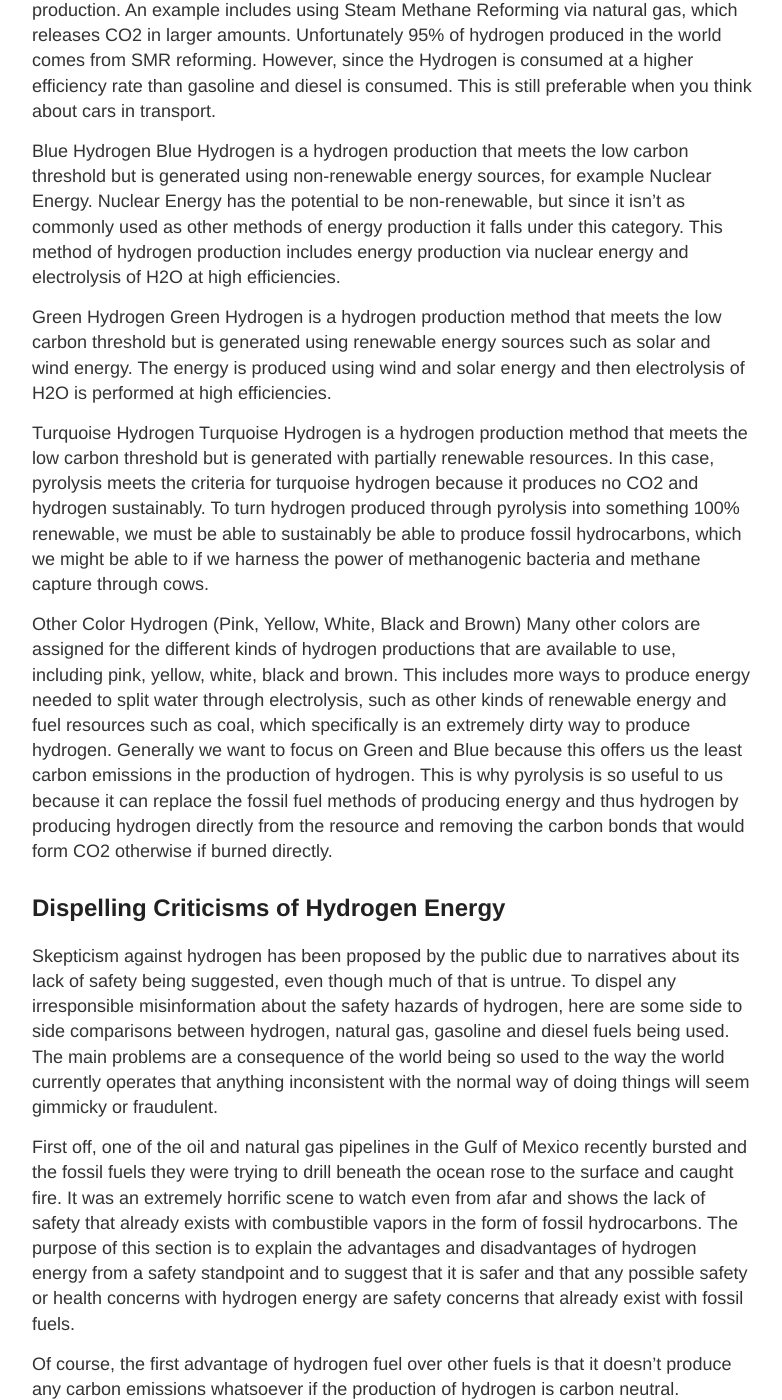
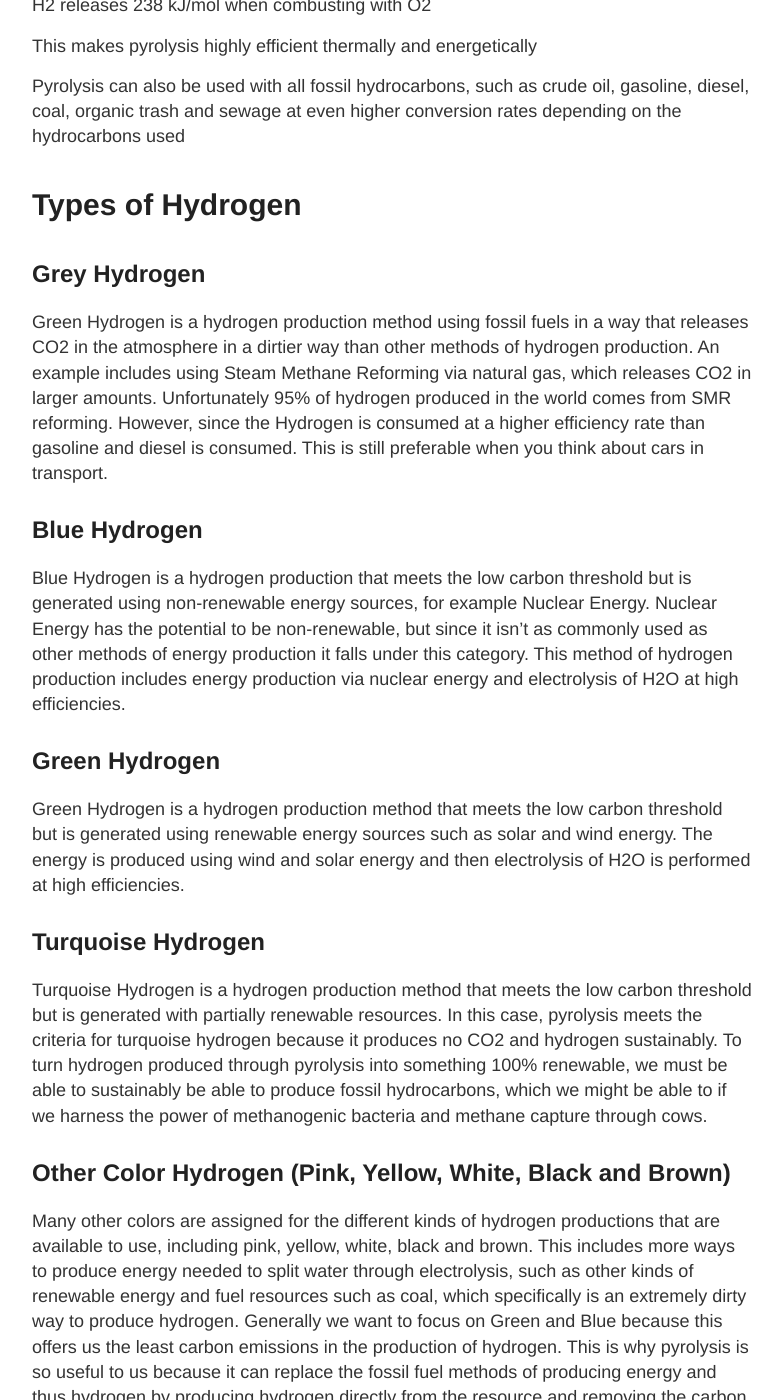
Before and after one commit to YungRaj/YungRaj.github.io, a Jekyll site: the page built from _posts/2022-08-15-Hydrogen.md, in a window 1280 px wide and 1400 px high, scrolled down 2583 px. Shown: the whole window, without its empty margins (248-1030 px from the left). Built offline with Jekyll 4.4.1, drawn with Linux system fonts in a browser that asks for light colours; some of the changed text lies outside the part shown.

Commit message:
Hydrogen Energy

```diff
--- a/_posts/2022-08-15-Hydrogen.md
+++ b/_posts/2022-08-15-Hydrogen.md
@@ -13,7 +13,7 @@
 
 The reaction of H2 and O2 to form water is as follows.
 
-H2 + 2O2 -> 2H2O
+H2 + 2O2 → 2H2O
 
 The Gibbs free energy of Hydrogen combustion to form water is about 250kJ/mol H2, which means substantial amounts of energy can be produced from the combustion of H2 at 100% efficiency.
 
@@ -27,28 +27,27 @@
 
 However, new technologies such as the Solid Oxide Fuel Cells (SOFC) have also garnered attention and have proven to be promising. SOFCs rely on the Hydrogen Oxidation Reaction (HOR) at the anode and the Oxygen Reduction Reaction (ORR) at the cathode, the negatively charged ionic Oxygen passing through the electrolytic membrane and the final reaction to produce water happening at the end of this process.
 
-
 The feasibilty of using Fuel Cells has shown to be promising in transport applications because of the infinite supply of Oxygen in the atmosphere and the fact that Hydrogen is also common in nature, but unfortunately not so much in pure form. Hydrogen is mostly found in water and hydrocarbon compounds, so the biggest key takeaway is that for Hydrogen energy to prove effective, we must extract and produce Hydrogen in the most chemically/physically efficient, energy efficient, and cost effective ways.
 
 What is the solution?
 
-## Pyrolysis
+# Pyrolysis
 
-Feedstocks
+## Feedstocks
 
-Natural Gas
-CH4→ C + 2H2
+### Natural Gas
+CH4  →  C + 2H2
 
-Propane
+### Propane
 C3H8 → 3C + 4H2
 
-Gasoline
+### Gasoline
 Gasoline contains mainly alkanes (paraffins), alkenes (olefins), and aromatics. Paraffins are straight chain or branched hydrocarbons. Olefins are straight chain or branched hydrocarbons with one or several double bonds. Aromatics are with one or several benzene rings. Benzene has a smell because of the shape of benzene, hence the name aromatics. Most individuals can begin to smell benzene in air at 1.5 to 4.7 ppm. Gasoline contains hydrocarbons with usually 4-12 hydrocarbons with a boiling range from 30C and 210C
 
-Diesel
+### Diesel
 Diesel fuel consists mainly of paraffins, aromatics and naphthenes. Paraffins are straight chain or branched hydrocarbons. Aromatics are with one or several benzene rings. Naphthenes are with one or several non-aromatic rings. Diesel contains hydrocarbons with 12-20 carbon atoms and the boiling range is between 170C and 360C. Gasoline and Diesel fuel contain approximately 86% atomic weight of carbon and 14% atomic weight of hydrogen but the hydrogen to carbon atomic ratio changes in some way depending on composition.
 
-Pyrolysis
+## Pyrolysis
 
 37.36kJ are necessary to produce 1mol of H2, whereas 286kJ per mol H2 are required in water electrolysis. This may vary depending on the catalysts used, molten metals, salts, etc.
 
@@ -59,24 +58,29 @@
 Pyrolysis can also be used with all fossil hydrocarbons, such as crude oil, gasoline, diesel, coal, organic trash and sewage at even higher conversion rates depending on the hydrocarbons used
 
 
-## Types of Hydrogen
+# Types of Hydrogen
 
-Grey Hydrogen
+## Grey Hydrogen
+
 Green Hydrogen is a hydrogen production method using fossil fuels in a way that releases CO2 in the atmosphere in a dirtier way than other methods of hydrogen production. An example includes using Steam Methane Reforming via natural gas, which releases CO2 in larger amounts. Unfortunately 95% of hydrogen produced in the world comes from SMR reforming. However, since the Hydrogen is consumed at a higher efficiency rate than gasoline and diesel is consumed. This is still preferable when you think about cars in transport.
 
-Blue Hydrogen
+## Blue Hydrogen
+
 Blue Hydrogen is a hydrogen production that meets the low carbon threshold but is generated using non-renewable energy sources, for example Nuclear Energy. Nuclear Energy has the potential to be non-renewable, but since it isn’t as commonly used as other methods of energy production it falls under this category. This method of hydrogen production includes energy production via nuclear energy and electrolysis of H2O at high efficiencies.
 
-Green Hydrogen
+## Green Hydrogen
+
 Green Hydrogen is a hydrogen production method that meets the low carbon threshold but is generated using renewable energy sources such as solar and wind energy. The energy is produced using wind and solar energy and then electrolysis of H2O is performed at high efficiencies.
 
-Turquoise Hydrogen
+## Turquoise Hydrogen
+
 Turquoise Hydrogen is a hydrogen production method that meets the low carbon threshold but is generated with partially renewable resources. In this case, pyrolysis meets the criteria for turquoise hydrogen because it produces no CO2 and hydrogen sustainably. To turn hydrogen produced through pyrolysis into something 100% renewable, we must be able to sustainably be able to produce fossil hydrocarbons, which we might be able to if we harness the power of methanogenic bacteria and methane capture through cows.
 
-Other Color Hydrogen (Pink, Yellow, White, Black and Brown)
+## Other Color Hydrogen (Pink, Yellow, White, Black and Brown)
+
 Many other colors are assigned for the different kinds of hydrogen productions that are available to use, including pink, yellow, white, black and brown. This includes more ways to produce energy needed to split water through electrolysis, such as other kinds of renewable energy and fuel resources such as coal, which specifically is an extremely dirty way to produce hydrogen. Generally we want to focus on Green and Blue because this offers us the least carbon emissions in the production of hydrogen. This is why pyrolysis is so useful to us because it can replace the fossil fuel methods of producing energy and thus hydrogen by producing hydrogen directly from the resource and removing the carbon bonds that would form CO2 otherwise if burned directly.
 
-## Dispelling Criticisms of Hydrogen Energy
+# Dispelling Criticisms of Hydrogen Energy
 
 Skepticism against hydrogen has been proposed by the public due to narratives about its lack of safety being suggested, even though much of that is untrue. To dispel any irresponsible misinformation about the safety hazards of hydrogen, here are some side to side comparisons between hydrogen, natural gas, gasoline and diesel fuels being used. The main problems are a consequence of the world being so used to the way the world currently operates that anything inconsistent with the normal way of doing things will seem gimmicky or fraudulent.
 
@@ -92,30 +96,45 @@
 
 While hydrogen is much safer in comparison to fossil hydrocarbon fuels, it isn’t free from potential dangers. Gas safety issues that hydrogen operators need to be aware of are the wide explosive ranges of hydrogen, the invisible flames that come with burning hydrogen, and the inability to smell, see, or taste hydrogen in the surrounding areas. When leaks occur, our hydrogen systems must deploy onboard leak detection systems, ventilation systems to prevent leaks from reaching flammable levels or ignition, fire detection via smoke detectors or heat detectors and pressure relief devices that vent our hydrogen systems.
 
+# Hydrogen Use Cases
+
 Use Hydrogen Fuel Cell to generate electricity with water as output
 
 Use Hydrogen in a gas turbine plant to burn Hydrogen using Oxygen at around 60% efficiency. NOx and SOx will need to scrubbed using catalytic conversion
 
 Use Hydrogen in cargo ships, trains, planes, buses, etc as a way to power transport at much higher efficiencies without carbon emissions
+
 Glass is manufactured using a tin bath upon which the glass in molten form is deposited, creating a flat smooth surface. To prevent oxidation, the tin bath is provided with a positive pressure consisting of nitrogen and hydrogen
-Hydrogen is used as a coolant in electric generating equipment because its low viscosity and high heat caacity
+
+Hydrogen is used as a coolant in electric generating equipment because its low viscosity and high heat capacity
+
 Semiconductor production uses hydrogen for manufacturing, sintering, packaging and wafer annealing because of its reducing or oxygen scavenging properties
+
 Ammonia Production via the Haber-Bosch process uses hydrogen to produce ammonia in large amounts, which is used in crop production, fertilization, etc.
+
 1/2N2 (g) + 3/2H2 (g) ↔ NH3
+
 The yield for this reaction is increased using an iron catalyst and increasing reaction pressure
+
 Ammonia can also be used as a fuel source for transport in cars, although unlikely
 
+# Carbon Use Cases
 
-Use Cases of Carbon Product
 Sell to cement factory, brick factory, carbon pellets producer or carbon black mill
+
 Put back into coal sites, landfills, or combined with heavy metals to improve soil quality
+
 Graphite
+
 Rubber products such as car tires, belts, hoses, gaskets, diaphragms, vibration isolation devices, bushings, air springs, chassis bumpers, multiple types of pads, boots, wiper blades, fascia, conveyor wheels, and grommets
+
 Shields from UV rays and prevents plastic aging
+
 Pigments for printing inks and paints
+
 If anyone is dissatisfied with the endless supply of carbon, it is perfectly fine to store it in the ground. There is absolutely no danger to storing Carbon underground unlike the way it would be hazardous to perform Carbon Dioxide sequestration underground
 
-Catalysts
+# Catalysts
 
 In this section, we will be describing the different types of catalysts we can use for our reactors and why they are beneficial for use in a practical commercial system. Notably, one of the main ones we can use are the byproducts of our reactions.
 
@@ -130,13 +149,13 @@
 The reaction has an endothermic penalty of 172.6 kJ per mole, which could then be provided by renewable energy somehow. This reaction reminds me of the electrochemical reduction (electrolysis) of CO2 reaction, which can be used in practice where sequestration CO2 can be electrolyzed to form Carbon and/or Carbon Monoxide. More information can be found here.
 
 
-Carbon Black
+## Carbon Black
 
 Carbon Black is a reasonably decent catalyst for our reaction because it is the byproduct of pyrolysis! For our reaction to work best, we want to have a catalyst that is commonly available, and this is a great option because we will have an extremely high quantity during the course of operating reactors long term. Activated Carbon will be a better option with respect to all our feedstocks that we will act on because the H2 selectivity is higher.
 
 In addition, any excess carbon black produced, which we will have in extremely large amounts, will be sold to invested parties for use in many industrial applications, for example for the production of car tires, graphite, graphene, synthetic diamonds, etc.
 
-Activated Carbon
+## Activated Carbon
 
 Activated Carbon is a brilliant catalyst for the reaction because the byproducts of pyrolysis are carbon, and in this case for us to make use of this catalyst, we would need to add an activating agent in our reactor to create activated carbon, and that increases the H2 selectivity of higher hydrocarbons to a much larger percentage in comparison to normal carbon by lowering the activation energy needed to break down all C-H bonds in our feedstock.
 
@@ -144,29 +163,34 @@
 
 We will need to carefully design an activating agent inside our future pyrolysis reactors that best produces activated carbon, which is the most important catalyst for our reactions, that highly increases the H2 selectivity at different temperatures.
 
-Types of Activated Carbon
+### Types of Activated Carbon
 
-Powdered AC - activated carbon in powdered form where the granules are less than 1mm in size with average diameters of 0.15mm and 0.25mm. They are characterized by large surface area to volume ratios.
+#### Powdered AC
+Activated Carbon in powdered form where the granules are less than 1mm in size with average diameters of 0.15mm and 0.25mm. They are characterized by large surface area to volume ratios.
 
-Granular AC - relatively larger particle size compared to powdered AC
+#### Granular AC
+relatively larger particle size compared to powdered AC
 
-Extruded AC - “combines powdered activated carbon with a binder, which are fused together and extruded into a cylindrical shaped activated carbon block with diameters from 0.8 to 130 mm. used in gas phase applications because of low pressure drop, high mechanical strength and low dust content”
+#### Extruded AC
+“combines powdered activated carbon with a binder, which are fused together and extruded into a cylindrical shaped activated carbon block with diameters from 0.8 to 130 mm. used in gas phase applications because of low pressure drop, high mechanical strength and low dust content”
 
-Bead AC - made from petroleum pitch and supplied in diameters from 0.35mm to 0.80mm. Similar to EAC, but with smaller grain size.
+#### Bead AC
+made from petroleum pitch and supplied in diameters from 0.35mm to 0.80mm. Similar to EAC, but with smaller grain size.
 
-Acetylene
+## Acetylene
 Acetylene, also known as C2H2, according to Wikipedia, “is used in methane and hydrogen storage, air purification, solvent recovery, decaffeination, gold purification, metal extraction, water purification, medicine, sewage treatment, air filters in respirators, filters in compressed air, teeth whitening, production of hydrogen chloride and many other applications.” It is a good catalyst for our reaction because it is one of the lowest hydrocarbons which might or might not be a byproduct of our reaction. It can increase H2 selectivity for varying feedstock. We can use this catalyst in a combination with other catalysts such as carbon to improve the reaction.
 
 This is a great candidate to use in combination with other catalysts in our DWSIM simulation to figure out what the most optimal conditions for our reactor are to produce the most amount of Hydrogen.
 
-Molten Gallium
+## Molten Gallium
 
 In this article, the goal of the reactor is to use liquid metal in a bubbly form to catalyze the pyrolysis reaction for methane. Gallium is chosen because of its low melting point @ 29.7 degrees C. It may present catalytic properties in pyrolysis. A maximum methane conversion of 91% was achieved in a 50-50% Ar CH4 mixture with an average reactor temperature of 1119 C, where gallium made up 43% of the reactor volume.
 
 The article also mentions the use of cheaper metals such a Bi and Al to compare with gallium used as a catalyst for the reaction. Nickel powder might be used to improve conversion at lower temperatures. The key idea here is that molten metals are cheap, so using them is a great idea in a high pressure and temperature reactor. Since activated carbon is a great candidate for catalytic conversion to hydrogen, we want to try to experiment with a combination of optimal secondary catalysts such as these in parallel with activated carbon to optimize our reactors.
 
 
-Molten Alkali Chloride Salts
+## Molten Alkali Chloride Salts
+
 https://pubs.acs.org/doi/10.1021/acscatal.0c01262
 
 In this whitepaper, the addition of 3% by weight Iron Chloride FeCl3 to a eutectic molten salt mixture NaCl-KCl increased activity of the melt for methane pyrolysis. The activation energy for pyrolysis decreased from 301 kJ/mol to 171 kJ/mol. Pyrolysis in the Fe/NaKCl mixture produces carbon with a sheet-like graphitic structure.
@@ -178,7 +202,7 @@
 
 IMPORTANT NOTE - article mentions the different isotopes of hydrogen inside of the methane feedstock, but the descriptions aren’t easy to understand
 
-Molten Metals
+## Molten Metals
 
 In the beginning of this writeup, it mentions the use of carbon nanofibers as catalysts for pyrolysis, one of them being a nickel-loaded activated carbon. We need to inspect more into the use cases of these different modifications to activated carbons and how to produce them on the fly in a reactor meaningfully to further catalyze future reactions. We must be careful in designing a reactor where coking and molar flow of reactant, reagent, and product exist without problems.
 
@@ -192,9 +216,9 @@
 
 A great idea here is to calculate the capital and operating costs of a smaller scale pyrolysis reactor placed at gas stations.
 
-## Addressing Problems
+# Addressing Problems
 
-Coking
+## Coking
 
 Coking is going to be an interesting problem to address in our pyrolysis reactors because it may impact performance of the reactor due to carbon deposits preventing molar flow of reacting agent and byproduct in various parts of the reactor. In addition, the issue of coking means that cleaning the reactor regularly is going to be a factor to be applied in operating costs of reactors on smaller and larger scales, depending on how they are deployed. Also, coking also can decrease catalytic activity of the catalysts we want to use in our reactor, so to increase performance of the reactor and possibly increase the lifetime of our equipment, we must highly minimize coking.
 
@@ -208,7 +232,7 @@
 
 Mechanical coking is the most effective of removing coke from inner surfaces of furnaces and tubes. Mobile water pumping units are used to jet water against the coke lying on surfaces. For coking in pipes, other pumping units are used to propel studded pigs that move bidirectionally to remove coke deposits in a brush-like method. This can reduce damage to the tubes and furnaces where coke is lying on and is much more environmentally friendly. The studded pigs can also be used as inspection tools.
 
-Hydrogen Storage
+# Hydrogen Storage
 
 When we successfully produce hydrogen using pyrolysis, we have many options. If we are distributing hydrogen to customers seeking to refuel their FCEVs, then we must store the hydrogen. If they are trying to charge their EV, then we must directly burn the hydrogen to produce electricity that can be delivered to the nearest transformer and then be supplied to the customer. If we want to send the hydrogen elsewhere, it must also be stored. In the case of storing hydrogen, we have some challenges and problems to address. In regular conditions of pressure and temperature, hydrogen is not energy dense by volume. Even though it is energy dense by mass, hydrogen storage requires pressures of 10,000 PSI to store it in tanks in meaningful quantities.
 
@@ -217,19 +241,19 @@
 Seeking counsel with people who are experts in polymers and catalysis is appropriate here.
 We might not use the same setup as the Mirai for hydrogen storage, but documenting it for future reference is a good idea.
 
-Supply Hydrogen by Demand
+## Supply Hydrogen by Demand
 
 An option that we have is to only operate the pyrolysis reactor on demand when customers need hydrogen and keep only a small amount of hydrogen available no matter how many customers are there at stations seeking to refuel. This reduces the requirement for storing hydrogen in high pressure containers and thus avoiding partial efficiency losses of hydrogen and eliminates risk for storing combustible vapor that is highly flammable if we are not careful. If storage becomes a concern with safety, we can always argue the high risk associated with gasoline and diesel storage, which are extremely combustible flammable materials, and similar if not more in risk to hydrogen.
 
-Hydrogen Storage Methods
+## Hydrogen Storage Methods
 
 Hydrogen can be stored using countless materials. Here are some whitepapers describing the many ways that hydrogen can be stored in larger quantities.
 
-Compressed Hydrogen
+### Compressed Hydrogen
 
 Compressed Hydrogen is a storage mechanism for hydrogen where hydrogen is kept under pressures to increase the storage density. Compressed hydrogen is stored in tanks at 350 bar, which is 5,000 psi, and 700 bar, which is 10,000 psi.
 
-Liquified Hydrogen
+### Liquified Hydrogen
 
 Liquified Hydrogen is a storage mechanism for hydrogen where hydrogen is stored in liquid form at extremely low temperatures of -253 C, similar to liquified natural gas, close to absolute zero. Efficiency losses can be expected, where 12.79% of the energy is lost due to storing the hydrogen at that low of a temperature, about 4.26 kWh of the 33.3 kWh that is available when burning hydrogen. It has been documented that the original BMW Hydrogen 7, one of the original hydrogen vehicles that operated using an internal combustion engine.
 
@@ -237,20 +261,20 @@
 
 In practicality, storing hydrogen in a compressed storage mechanism seems like the most realistic scenario for our future plans. With consideration to energy efficiencies and cost of storage, we want to minimally store hydrogen as much as possible so that we can maximize power output for energy production and then finally transport. This would also mean that supplying hydrogen on demand is a better option than trying to pump out hydrogen as much as possible.
 
-Hydrogen Pipelining
+### Hydrogen Pipelining
 
 Many critics of hydrogen energy complain that hydrogen pipelines are highly incapable of replacing natural gas and oil pipelines due to the physical and chemical properties of hydrogen being different, and thus will make the transition to hydrogen energy extremely difficult and unrealistic as well as energy intensive. This section is dedicated to partially dispelling these claims by arguing that hydrogen pipelines are for the most part unnecessary to begin with, but that hydrogen pipelines are not gonna be that difficult to plan and implement, if carried out correctly in ways where they are built only when needed or only when they serve an immediate benefit to consumers, distributors and the environment.
 
-Security
+## Security
 
 Of course, Security is going to be an extremely important problem to solve since our planned infrastructure is going to be nationalized, shipped and distributed across the global market, and we must implement systems that are minimally interactive with remote network nodes and shipped with security in the RTOS’ and electrical systems that manage process control, etc that our hydrogen systems are dependent on.
 
-Fuel Cells
+## Fuel Cells
 
 It has been well documented that Hydrogen Fuel Cell stacks are extremely useful due to their high efficiencies at around 60%. These efficiencies can scale well in transport with cars and trucks, and even trains. Air planes are likely to be another useful application of using hydrogen in a fuel cell stack, but the weight of the hydrogen, the high pressure, etc pose huge challenges for using fuel cell stacks in such aerodynamic machines.
 
 The main problems with fuel cell stacks is that they require platinum catalysts to ionize hydrogen, so that electrons and protons can be separated and additionally, scaling up fuel cell stacks to full industrial scale power generation is not exactly realistic.
 
-Hydrogen Turbines
+## Hydrogen Turbines
 
 As stated before, in places like Japan, hundreds of fuel cell stacks are powered in parallel to increase power output. This isn’t always possible, and probably requires high capital and operating costs, so the next best possible alternative is spending time and money on improving and popularizing hydrogen turbines. Natural gas turbines in combined cycle and/or steam turbines have energy efficiencies of around ~60%, which is plenty efficient if we apply these technologies to hydrogen, especially if the hydrogen production methods are carbon negative.
```
